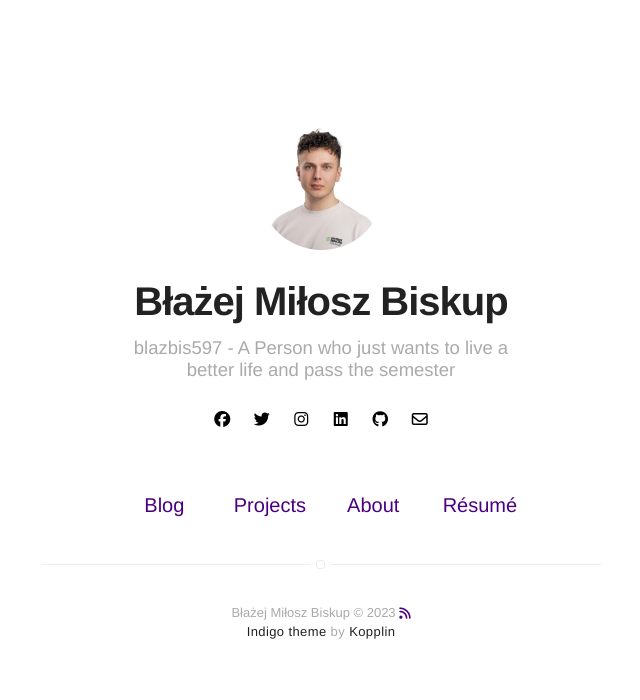
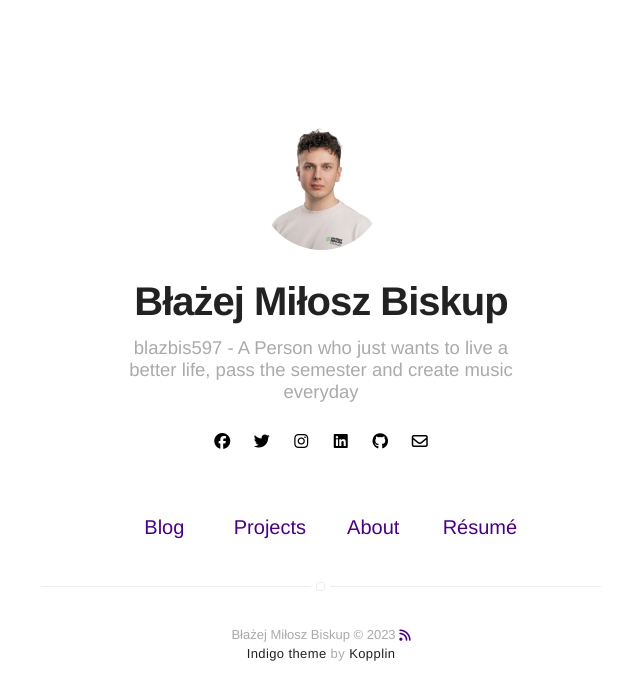
Before and after one commit to blazbis597/sju, a Jekyll site: the page built from index.html, in a window 1280 px wide. Shown: the top 700 px of the page, without its empty margins (319-959 px from the left). Built offline with Jekyll 4.4.1, drawn with Linux system fonts in a browser that asks for light colours; nearby versions of some CDN libraries.

Commit message:
change bio section

```diff
--- a/_config.yml
+++ b/_config.yml
@@ -1,6 +1,6 @@
 # main text of home
 title: Błażej Miłosz Biskup
-bio: blazbis597 - A Person who just wants to live a better life and pass the semester
+bio: blazbis597 - A Person who just wants to live a better life, pass the semester and create music everyday
 
 # twitter summary info
 description: A blog about technology and stuff related
```
